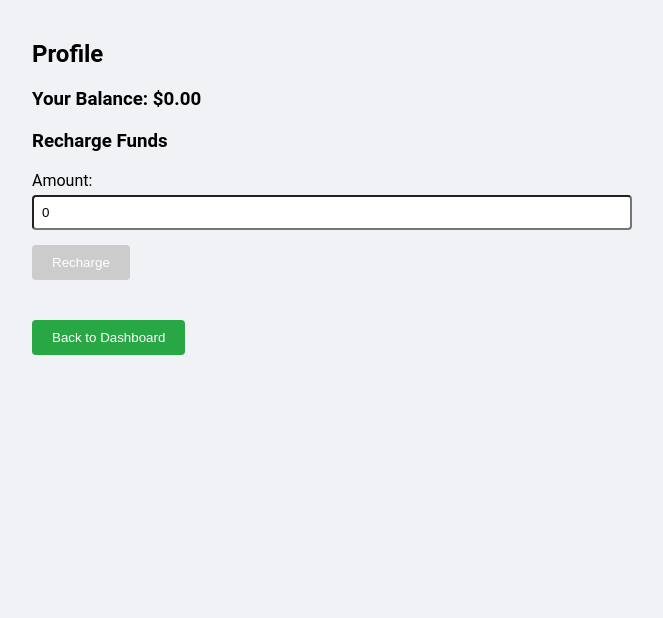
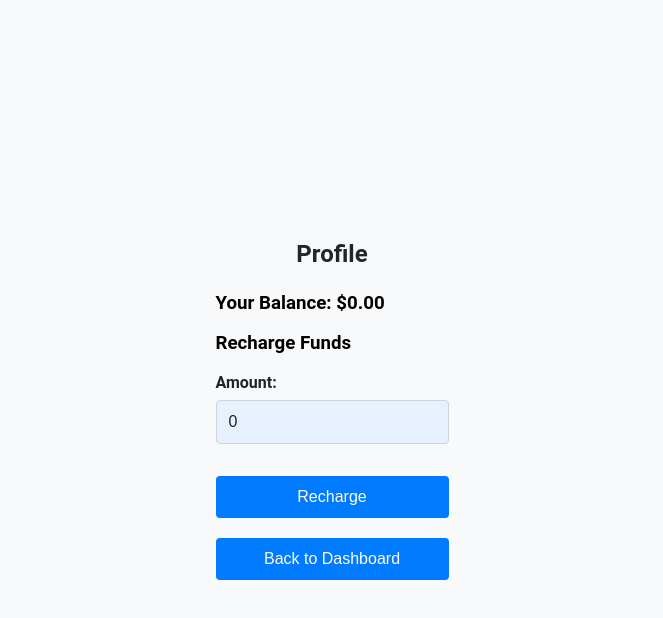
Before and after one commit to Juebana/ProjecteExchange, an Angular app in the folder frontend/: page /profile in a window 1280 px wide. Shown: the top 618 px of the page, without its empty margins (308-971 px from the left). Built offline with nearby package versions, Linux system fonts and the light colour scheme.

Commit message:
updated the profile css to align it with the style and colours of the other components

```diff
--- a/frontend/src/app/components/profile/profile.component.css
+++ b/frontend/src/app/components/profile/profile.component.css
@@ -1,53 +1,92 @@
-.profile-container {
-  padding: 20px;
-  max-width: 600px;
-  margin: 0 auto;
+:host {
+  display: flex;
+  justify-content: center;
+  align-items: center;
+  min-height: 100vh;
+  background-color: var(--secondary-color);
 }
 
-.balance-section {
-  margin-bottom: 20px;
+.form-container {
+  background-color: white;
+  padding: 2rem;
+  border-radius: 8px;
+  box-shadow: 0 4px 6px rgba(0, 0, 0, 0.1);
+  max-width: 450px;
+  width: 100%;
 }
 
-.recharge-section {
-  margin-bottom: 20px;
+h2 {
+  text-align: center;
+  margin-bottom: 1.5rem;
+  color: var(--text-color);
+  font-size: 1.5rem;
 }
 
 .form-group {
-  margin-bottom: 15px;
+  margin-bottom: 1rem;
+  text-align: left;
 }
 
 label {
   display: block;
-  margin-bottom: 5px;
+  margin-bottom: 0.5rem;
+  font-weight: bold;
+  color: var(--text-color);
 }
 
 input {
   width: 100%;
-  padding: 8px;
+  padding: 0.75rem;
+  border: 1px solid var(--border-color);
+  border-radius: 4px;
+  background-color: #e7f0fe;
+  color: var(--text-color);
+  font-size: 1rem;
   box-sizing: border-box;
-  border-radius: 4px; /* Added for rounded edges */
 }
 
 button {
-  padding: 10px 20px;
-  background-color: #007bff;
+  width: 100%;
+  padding: 0.75rem;
+  background-color: var(--primary-color);
   color: white;
   border: none;
+  border-radius: 4px;
   cursor: pointer;
-  border-radius: 4px; /* Added for rounded edges */
+  font-size: 1rem;
+  margin-top: 1rem;
 }
 
-button:disabled {
-  background-color: #cccccc;
-  cursor: not-allowed;
+/* Add this new rule */
+.back-button {
+  margin-top: 20px;
+  padding: 0.75rem;
+  background-color: var(--primary-color);
+  color: white;
+  border: none;
+  border-radius: 4px;
+  cursor: pointer;
+  font-size: 1rem;
+  width: 100%;
 }
 
-.back-button {
-  margin-top: 20px;
-  padding: 10px 20px;
-  background-color: #28a745; /* Green color for distinction */
-  color: white;
-  border: none;
-  cursor: pointer;
-  border-radius: 4px; /* Consistent rounded edges */
+p {
+  text-align: center;
+  margin-top: 1rem;
+  color: var(--text-color);
 }
+
+a {
+  color: var(--primary-color);
+  text-decoration: none;
+}
+
+a:hover {
+  text-decoration: underline;
+}
+
+@media (max-width: 500px) {
+  .form-container {
+      padding: 1rem;
+  }
+}
```
